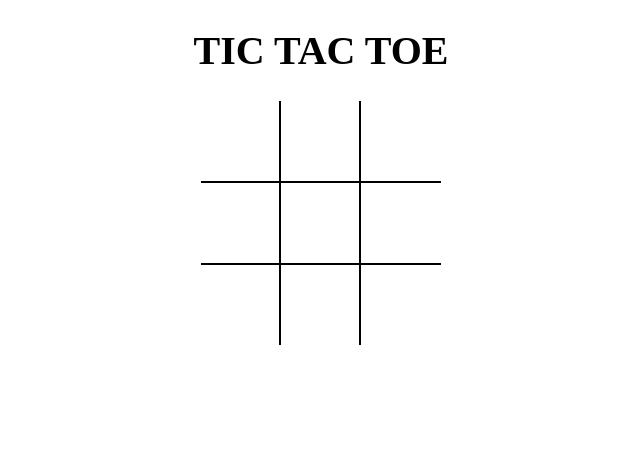
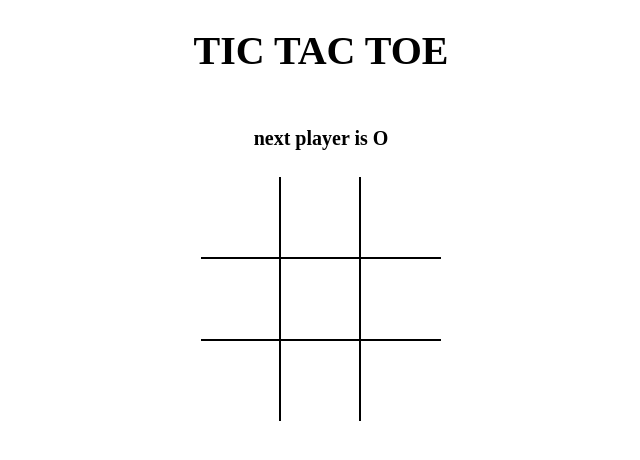
Before and after one commit to hemantdutt98/tictactoe, a React (Vite) app: page / in a window 1280 px wide. Shown: the top 460 px of the page, without its empty margins (319-959 px from the left). Built offline with nearby package versions, Linux system fonts and the light colour scheme.

Commit message:
found winner and lift up the state

```diff
--- a/src/App.js
+++ b/src/App.js
@@ -1,13 +1,39 @@
-import React from 'react';
+import React,{useState} from 'react';
+import { calculateWinner } from './components/helper';
+
 import Board from './components/Board';
-
 import './styles/root.scss';
 
 const App = () => {
+      const [board,setBoard] = useState(Array(9).fill(null));
+      const [isXNext, setIsXNext] = useState(false)
+      const winner = calculateWinner(board);
+
+      const message = winner ? `winner is ${winner}` : `next player is ${isXNext?'X':'O'}`;
+
+
+      const handleSquareClick=(position) =>{
+        if(board[position] || winner){
+          return;
+        }
+        setBoard(prev =>{
+          return prev.map((square,pos) => {
+            if(pos===position){
+
+              return isXNext ? 'X' : 'O';
+            }
+            return square;
+          });
+        });
+
+        setIsXNext(prev => !prev);
+      }
+
   return (
     <div className="app">
       <h1>TIC TAC TOE</h1>
-      <Board />
+      <h4>{message}</h4>
+      <Board board={board} handleSquareClick={handleSquareClick}/>
     </div>
   );
 };
--- a/src/components/Board.js
+++ b/src/components/Board.js
@@ -1,26 +1,8 @@
-import React,{useState} from 'react';
+import React from 'react';
 import Square from './Square';
 
-const Board = () => {
-  const [board,setBoard] = useState(Array(9).fill(null));
-  const [isXNext, setIsXNext] = useState(false)
+const Board = ({board,handleSquareClick}) => {
 
-  const handleSquareClick=(position) =>{
-      if(board[position]){
-        return;
-      }
-      setBoard(prev =>{
-        return prev.map((square,pos) => {
-          if(pos===position){
-
-            return isXNext ? 'X' : 'O';
-          }
-          return square;
-        });
-      });
-
-      setIsXNext(prev => !prev);
-  }
   const renderSquare= position=>{
     return(
       <Square value={board[position]} onClick={()=>{
--- /dev/null
+++ b/src/components/helper.js
@@ -0,0 +1,19 @@
+export function calculateWinner(squares) {
+  const lines = [
+    [0, 1, 2],
+    [3, 4, 5],
+    [6, 7, 8],
+    [0, 3, 6],
+    [1, 4, 7],
+    [2, 5, 8],
+    [0, 4, 8],
+    [2, 4, 6],
+  ];
+  for (let i = 0; i < lines.length; i++) {
+    const [a, b, c] = lines[i];
+    if (squares[a] && squares[a] === squares[b] && squares[a] === squares[c]) {
+      return squares[a];
+    }
+  }
+  return null;
+}
```
